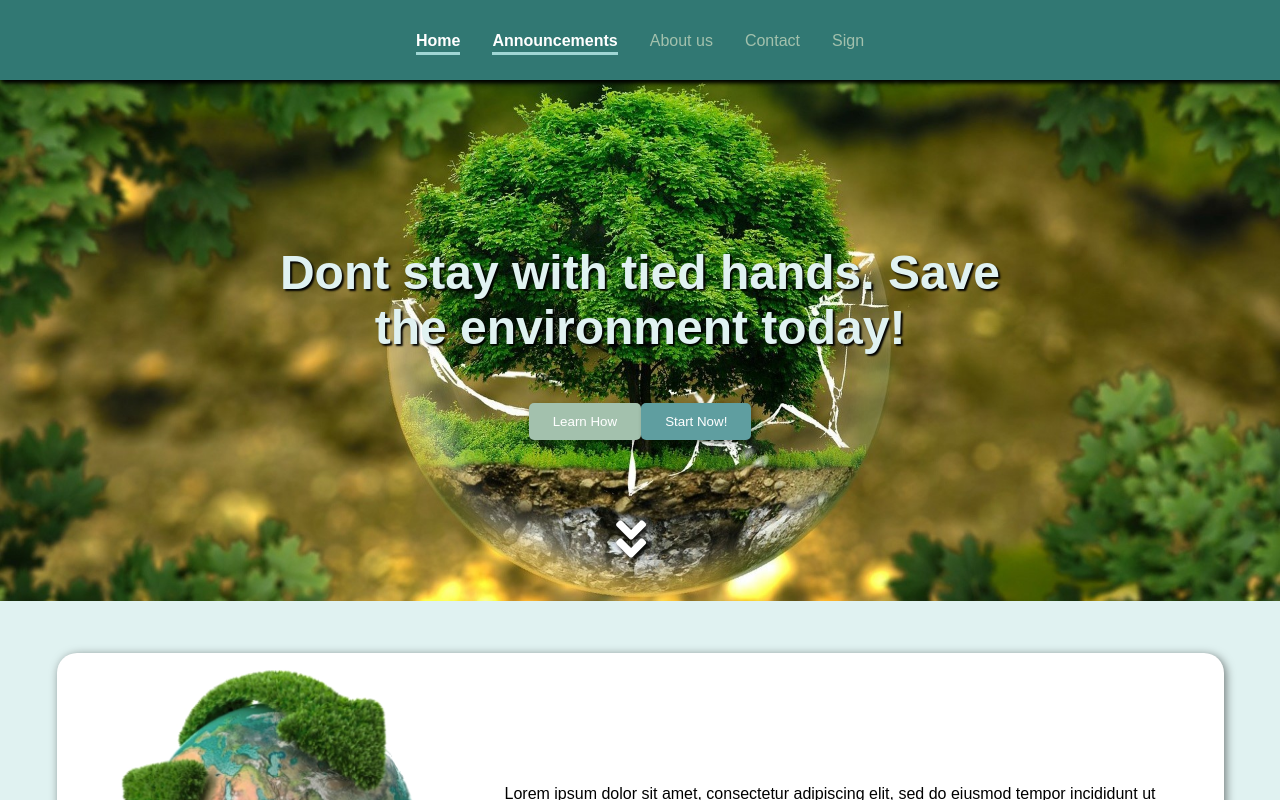
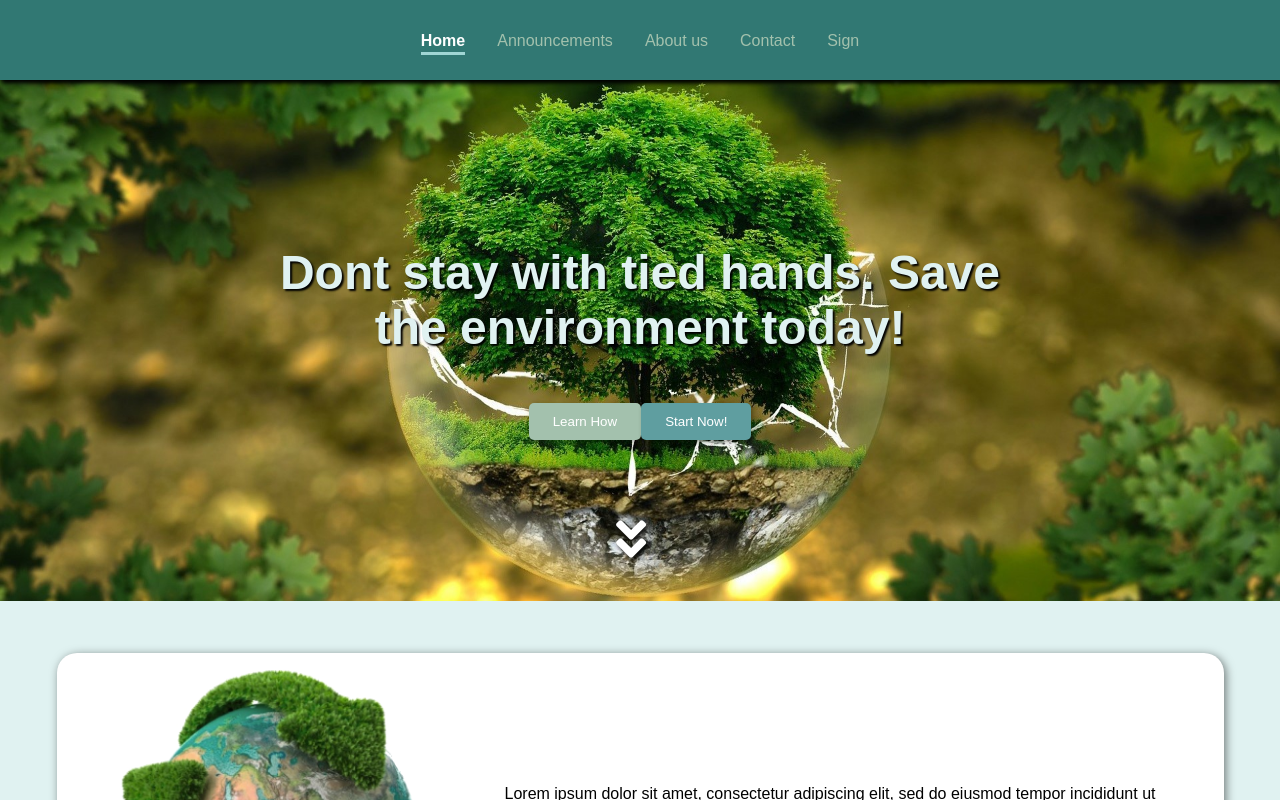
Before and after one commit to castawaypirate/Ecoverse-frontend, an Angular app in the folder merged/: page /home in a window 1280 px wide. Shown: the top 800 px of the page. Built offline with nearby package versions, Linux system fonts and the light colour scheme.

Commit message:
Change gitignore and header link to announcements

```diff
--- a/merged/src/app/header/header.component.html
+++ b/merged/src/app/header/header.component.html
@@ -5,7 +5,7 @@
                 <a routerLink="/home">Home</a>
             </li>
             <li class="menu-item" routerLinkActive="active">
-                <a routerLink="/home">Announcements</a>
+                <a routerLink="/announcements">Announcements</a>
             </li>
             <li class="menu-item" routerLinkActive="active">
                 <a routerLink="/about">About us</a>
```
Also changed, not shown: 1 other file (tests, documents, lock files or other folders).
